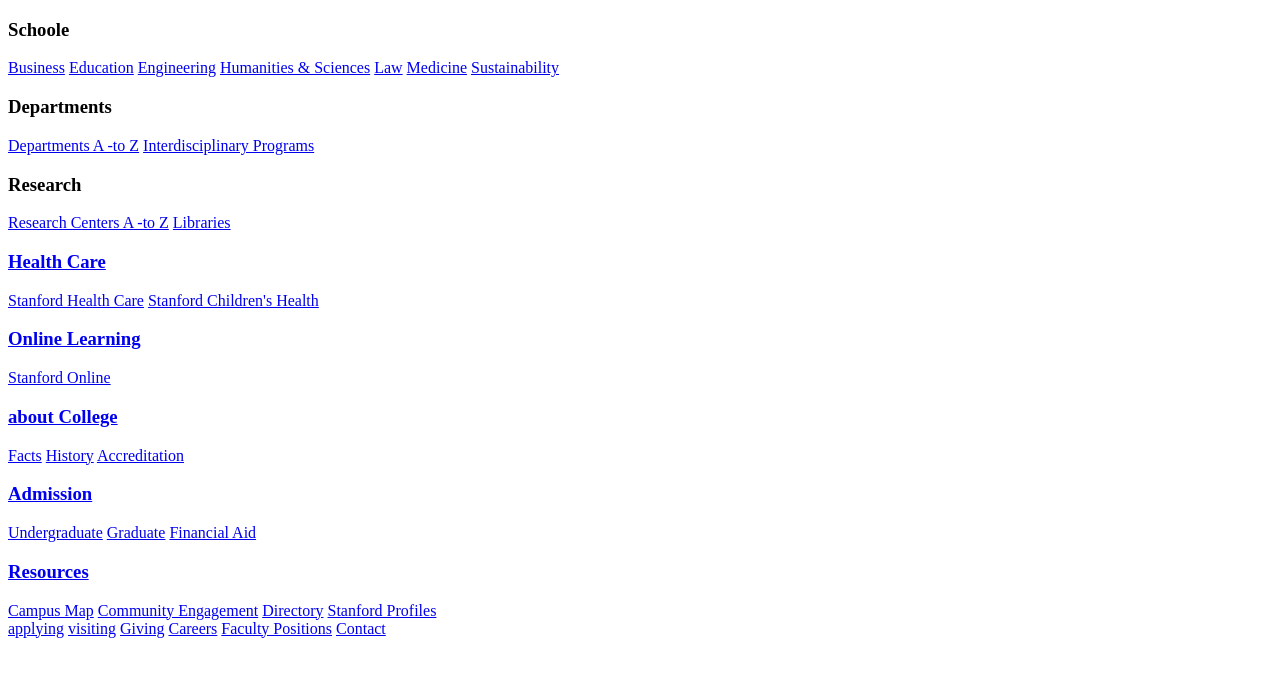
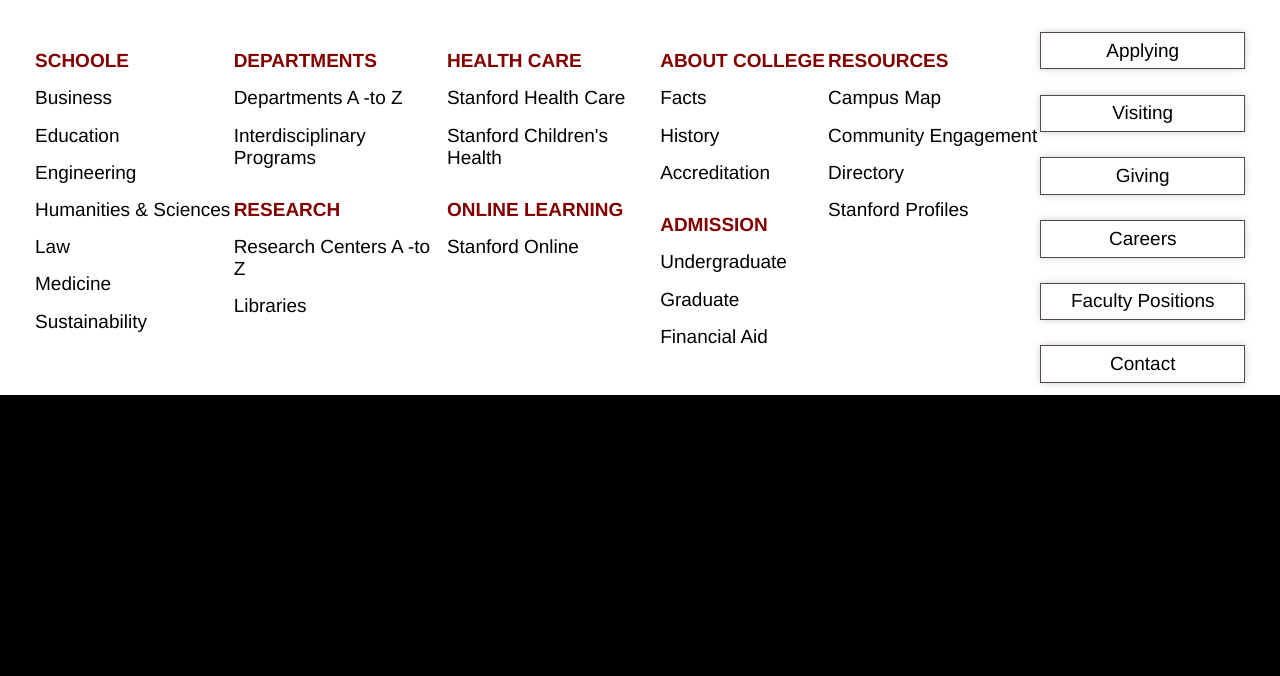
Before and after one commit to technicalmastersp/CollegeProject, a plain HTML site: page pages/footer/homeFooter.html in a window 1280 px wide. Drawn offline with Linux system fonts and the light colour scheme.

Commit message:
Style code is done

```diff
--- a/pages/footer/homeFooter.html
+++ b/pages/footer/homeFooter.html
@@ -4,11 +4,71 @@
     <meta charset="UTF-8">
     <meta name="viewport" content="width=device-width, initial-scale=1.0">
     <title>homeFooter</title>
+    <style>
+        *{
+            padding: 0;
+            margin: 0;
+        }
+        .fBox{
+            display: flex;
+            align-items: center;
+            justify-content: center;
+        }
+        body{
+            background: #000;
+            font-family: Source Sans Pro, Helvetica Neue, Helvetica, Arial, sans-serif;
+        }
+        .footer{
+            background-color: #ffffff !important;
+            padding-top: 35px;
+        }
+        .footerMenu{
+            margin: 0 auto 0 auto;
+            max-width: 1500px;
+            align-items: flex-start !important;
+            justify-content: space-between;
+            padding: 0 35px;
+        }
+        .footerMenu div{
+            max-width: 210px;
+            display: flex;
+            flex-direction: column !important;
+
+        }
+        .footerMenu div a{
+            color: #000000;
+            text-decoration: none;
+            font-size: 19px;
+            padding: 0 0 0.8em 0;
+            font-weight: 400;
+            font-stretch: condensed;
+        }
+        h3{
+            color: #820000;
+            text-transform: uppercase;
+            font-size: 19px;
+            margin: 0.8em 0;
+        }
+        .box6{
+            height: 360px;
+            gap: 10px;
+        }
+        .footerMenu .box6 a{
+            border: 1px solid #544948;
+            box-shadow: 0 0 10px rgba(0, 0, 0, .1), 0 0 5px rgba(0, 0, 0, .1);
+            padding: 6.75px !important;
+            margin-bottom: 0.8em;
+            text-align: center;
+            width: 189px;
+            text-transform: capitalize;
+            font-stretch: expanded;
+        }
+    </style>
 </head>
 <body>
     <section class="preFooter"></section>
     <section class="footer">
-        <div class="footerMenu">
+        <div class="footerMenu fBox">
             <div class="box1">
                 <h3>Schoole</h3>
                 <a href="#">Business</a>
@@ -28,30 +88,30 @@
                 <a href="#">Libraries</a>
             </div>
             <div class="box3">
-                <h3><a href="#">Health Care</a></h3>
+                <h3>Health Care</h3>
                 <a href="#">Stanford Health Care</a>
                 <a href="#">Stanford Children's Health</a>
-                <h3><a href="#">Online Learning</a></h3>
+                <h3>Online Learning</h3>
                 <a href="#">Stanford Online</a>
             </div>
             <div class="box4">
-                <h3><a href="#">about College</a></h3>
+                <h3>about College</h3>
                 <a href="#">Facts</a>
                 <a href="#">History</a>
                 <a href="#">Accreditation</a>
-                <h3><a href="#">Admission</a></h3>
+                <h3>Admission</h3>
                 <a href="#">Undergraduate</a>
                 <a href="#">Graduate</a>
                 <a href="#">Financial Aid</a>
             </div>
             <div class="box5">
-                <h3><a href="#">Resources</a></h3>
+                <h3>Resources</h3>
                 <a href="#">Campus Map</a>
                 <a href="#">Community Engagement</a>
                 <a href="#">Directory</a>
                 <a href="#">Stanford Profiles</a>
             </div>
-            <div class="box6">
+            <div class="box6 fBox">
                 <a href="#">applying</a>
                 <a href="#">visiting</a>
                 <a href="#">Giving</a>
```
